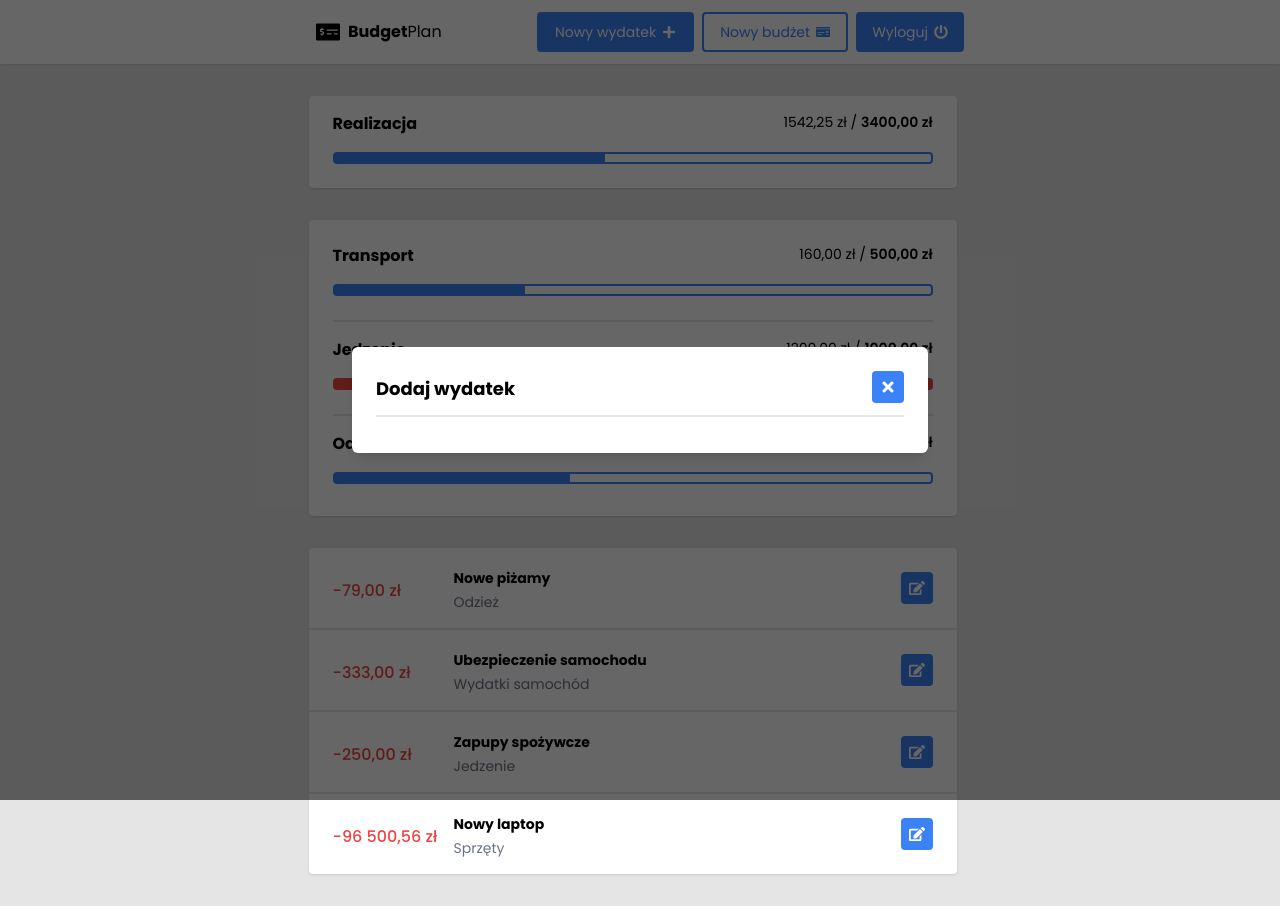
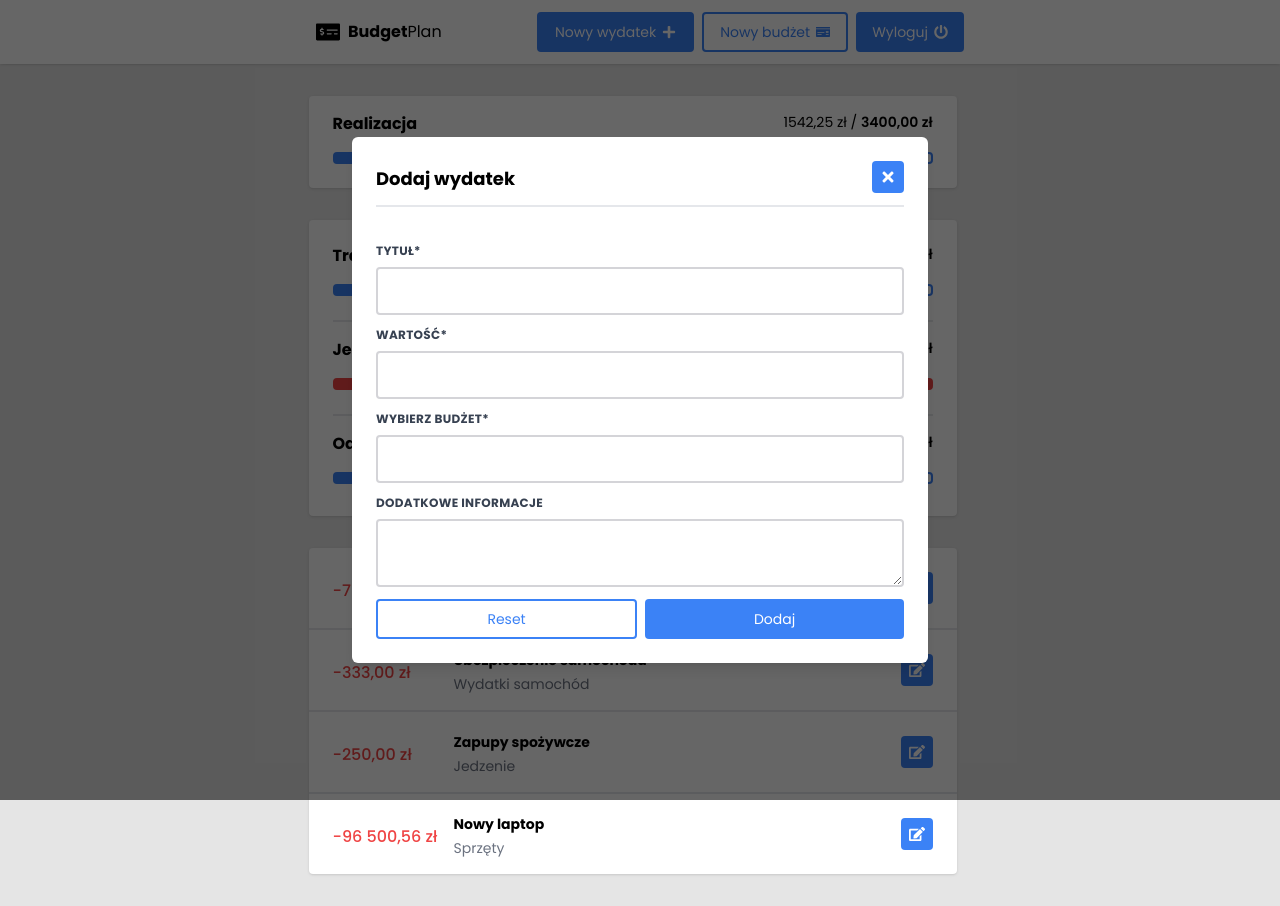
Before and after one commit to grzegorzpokorski/budget-plan, a Next.js app: page / in a window 1280 px wide. Both pictures are taken after a click on the button "Nowy wydatek". Built offline with nearby package versions, Linux system fonts and the light colour scheme.

Commit message:
feat: add form to AddBudgetModal and develop form for AddExpenseModal

```diff
--- /dev/null
+++ b/src/components/atoms/FormInfo/FormInfo.tsx
@@ -0,0 +1,29 @@
+import { twMerge } from "tailwind-merge";
+
+type Props = {
+  content: string;
+  error: boolean;
+  id?: string;
+  withMarginBottom?: boolean;
+  textCenter?: boolean;
+};
+
+export const FormInfo = ({
+  content,
+  error,
+  id,
+  withMarginBottom,
+  textCenter,
+}: Props) => (
+  <p
+    id={id}
+    className={twMerge(
+      "mt-3 rounded p-3 text-sm",
+      error ? "bg-red-200 text-red-900" : "bg-green-200 text-green-900",
+      withMarginBottom && "mb-3",
+      textCenter && "text-center",
+    )}
+  >
+    {content}
+  </p>
+);
--- /dev/null
+++ b/src/components/atoms/Label/Label.tsx
@@ -0,0 +1,15 @@
+import type { ReactNode } from "react";
+
+type Props = {
+  children: ReactNode;
+  htmlFor: string;
+};
+
+export const Label = ({ children, htmlFor }: Props) => (
+  <label
+    htmlFor={htmlFor}
+    className="block uppercase tracking-wide text-gray-700 text-xs font-bold mb-2"
+  >
+    {children}
+  </label>
+);
--- a/src/components/molecules/BaseModal/BaseModal.tsx
+++ b/src/components/molecules/BaseModal/BaseModal.tsx
@@ -18,7 +18,7 @@ export const BaseModal = ({ title, children, closeModal }: Props) => {
       id={id}
       role="dialog"
       className="fixed top-0 left-0 h-full w-full p-3 z-50 overflow-y-auto bg-black/60 animate-[opacity_.15s_ease-in-out]"
-      onClick={() => closeModal()}
+      onClick={closeModal}
       aria-modal
       aria-labelledby={`${id}-title`}
     >
@@ -31,11 +31,7 @@ export const BaseModal = ({ title, children, closeModal }: Props) => {
             <h2 id={`${id}-title`} className="font-bold text-lg mt-1">
               {title}
             </h2>
-            <Button
-              size="square"
-              className="self-start"
-              onClick={() => closeModal()}
-            >
+            <Button size="square" className="self-start" onClick={closeModal}>
               <span className="sr-only">zamnij modal</span>
               <FaPlus className="rotate-45" />
             </Button>
--- /dev/null
+++ b/src/components/molecules/Input/Input.tsx
@@ -0,0 +1,56 @@
+"use client";
+
+import { FormInfo } from "@/components/atoms/FormInfo/FormInfo";
+import { Label } from "@/components/atoms/Label/Label";
+import { ChangeEvent, forwardRef, InputHTMLAttributes, useId } from "react";
+import { twMerge } from "tailwind-merge";
+
+type Props = {
+  onChange: (e: ChangeEvent<HTMLInputElement>) => void;
+  type: "text" | "number";
+  isError: boolean;
+  label: string;
+  errormessage: string;
+  disabled?: boolean;
+} & Omit<InputHTMLAttributes<HTMLInputElement>, "value" | "type">;
+
+export const Input = forwardRef<HTMLInputElement, Props>(
+  (
+    { label, type, required, disabled, isError, errormessage, ...rest },
+    ref,
+  ) => {
+    const id = useId();
+
+    return (
+      <>
+        <Label htmlFor={id}>
+          {label}
+          {required && <span aria-hidden="true">*</span>}
+        </Label>
+        <input
+          id={id}
+          ref={ref}
+          type={type}
+          required={required}
+          disabled={disabled}
+          className={twMerge(
+            "appearance-none block w-full bg-white text-gray-700 border-2 border-zinc-300 focus:border-blue-500 rounded py-3 px-4 mb-3 leading-tight focus:outline-none focus:bg-white ",
+            isError && "border-red-500 focus:border-red-500",
+          )}
+          aria-describedby={isError ? `${id}-hint` : undefined}
+          {...rest}
+        />
+        {isError && (
+          <FormInfo
+            id={`${id}-hint`}
+            content={errormessage}
+            error={true}
+            withMarginBottom
+          />
+        )}
+      </>
+    );
+  },
+);
+
+Input.displayName = "Input";
--- a/src/components/organisms/Input/Input.tsx
+++ b/src/components/molecules/Textarea/Textarea.tsx
@@ -1,36 +1,28 @@
 "use client";
 
+import { FormInfo } from "@/components/atoms/FormInfo/FormInfo";
+import { Label } from "@/components/atoms/Label/Label";
 import { ChangeEvent, forwardRef, InputHTMLAttributes, useId } from "react";
 import { twMerge } from "tailwind-merge";
 
 type Props = {
-  onChange: (e: ChangeEvent<HTMLInputElement>) => void;
-  type: "text" | "number";
+  onChange: (e: ChangeEvent<HTMLTextAreaElement>) => void;
   isError: boolean;
   label: string;
   errormessage: string;
   disabled?: boolean;
-} & Omit<InputHTMLAttributes<HTMLInputElement>, "value" | "type">;
+} & Omit<InputHTMLAttributes<HTMLTextAreaElement>, "value" | "type">;
 
-export const Input = forwardRef<HTMLInputElement, Props>(
-  (
-    { label, type, required, disabled, isError, errormessage, ...rest },
-    ref,
-  ) => {
+export const Textarea = forwardRef<HTMLTextAreaElement, Props>(
+  ({ label, required, disabled, isError, errormessage, ...rest }, ref) => {
     const id = useId();
 
     return (
       <>
-        <label
-          htmlFor={id}
-          className="block uppercase tracking-wide text-gray-700 text-xs font-bold mb-2"
-        >
-          {label}
-        </label>
-        <input
+        <Label htmlFor={id}>{label}</Label>
+        <textarea
           id={id}
           ref={ref}
-          type={type}
           required={required}
           disabled={disabled}
           className={twMerge(
@@ -40,15 +32,17 @@ export const Input = forwardRef<HTMLInputElement, Props>(
           aria-describedby={isError ? `${id}-hint` : undefined}
           {...rest}
         />
-        <p
-          id={`${id}-hint`}
-          className="block tracking-wide text-red-500 text-xs font-bold mb-3"
-        >
-          {errormessage}
-        </p>
+        {isError && (
+          <FormInfo
+            id={`${id}-hint`}
+            content={errormessage}
+            error={true}
+            withMarginBottom
+          />
+        )}
       </>
     );
   },
 );
 
-Input.displayName = "Input";
+Textarea.displayName = "Textarea";
--- a/src/components/organisms/AddBudgetModal/AddBudgetModal.tsx
+++ b/src/components/organisms/AddBudgetModal/AddBudgetModal.tsx
@@ -4,41 +4,43 @@
 import { z } from "zod";
 import { useForm, SubmitHandler } from "react-hook-form";
 import { zodResolver } from "@hookform/resolvers/zod";
+import { addBudgetFormSchema } from "@/shemas/shemas";
+import { useUIContext } from "@/providers/UIProvider";
 import { BaseModal } from "@/components/molecules/BaseModal/BaseModal";
-import { useUIContext } from "@/providers/UIProvider";
 import { Button } from "@/components/atoms/Button/Button";
-import { Input } from "../Input/Input";
+import { Input } from "../../molecules/Input/Input";
+import { FormInfo } from "@/components/atoms/FormInfo/FormInfo";
 
-const inputsSchema = z.object({
-  name: z.string().min(3, {
-    message: "Nazwa budżetu musi składać się z co najmniej 3 znaków.",
-  }),
-  maxAmount: z.coerce.number().positive({
-    message: "Docelowa wartość budżetu musi być większa od 0.",
-  }),
-});
-
-type InputsType = z.infer<typeof inputsSchema>;
+type InputsType = z.infer<typeof addBudgetFormSchema>;
 
 export const AddBudgetModal = () => {
   const { isAddBudgetModalOpen, closeAddBudgetModal } = useUIContext();
+
   const {
     reset,
     register,
     handleSubmit,
     formState: { errors },
   } = useForm<InputsType>({
-    resolver: zodResolver(inputsSchema),
+    resolver: zodResolver(addBudgetFormSchema),
   });
+
   const onSubmit: SubmitHandler<InputsType> = (data) => {
     console.log(data);
     reset();
   };
 
   if (!isAddBudgetModalOpen) return null;
+
   return (
-    <BaseModal title="Dodaj nowy budżet" closeModal={closeAddBudgetModal}>
-      <form onSubmit={handleSubmit(onSubmit)} className="flex flex-col py-6">
+    <BaseModal
+      title="Dodaj nowy budżet"
+      closeModal={() => {
+        closeAddBudgetModal();
+        reset();
+      }}
+    >
+      <form onSubmit={handleSubmit(onSubmit)} className="flex flex-col pt-6">
         <div className="w-full">
           <Input
             type="text"
@@ -69,6 +71,11 @@ export const AddBudgetModal = () => {
             Dodaj
           </Button>
         </div>
+        {/* <FormInfo
+          content="Wystąpił nieoczekiwany błąd. Spróbuj ponownie póżniej."
+          error={true}
+          textCenter
+        /> */}
       </form>
     </BaseModal>
   );
--- a/src/components/organisms/AddExpenseModal/AddExpenseModal.tsx
+++ b/src/components/organisms/AddExpenseModal/AddExpenseModal.tsx
@@ -1,16 +1,95 @@
+/* eslint-disable @typescript-eslint/no-misused-promises */
 "use client";
 
+import { z } from "zod";
+import { zodResolver } from "@hookform/resolvers/zod";
+import { SubmitHandler, useForm } from "react-hook-form";
+import { useUIContext } from "@/providers/UIProvider";
+import { addExpenseFormSchema } from "@/shemas/shemas";
 import { BaseModal } from "@/components/molecules/BaseModal/BaseModal";
-import { useUIContext } from "@/providers/UIProvider";
+import { Button } from "@/components/atoms/Button/Button";
+import { Input } from "../../molecules/Input/Input";
+import { Textarea } from "@/components/molecules/Textarea/Textarea";
+
+type InputsType = z.infer<typeof addExpenseFormSchema>;
 
 export const AddExpenseModal = () => {
   const { isAddExpenseModalOpen, closeAddExpenseModal } = useUIContext();
+
+  const {
+    reset,
+    register,
+    handleSubmit,
+    formState: { errors },
+  } = useForm<InputsType>({
+    resolver: zodResolver(addExpenseFormSchema),
+  });
+
+  const onSubmit: SubmitHandler<InputsType> = (data) => {
+    console.log(data);
+    reset();
+  };
 
   if (!isAddExpenseModalOpen) return null;
 
   return (
     <BaseModal title="Dodaj wydatek" closeModal={closeAddExpenseModal}>
-      <div></div>
+      <form onSubmit={handleSubmit(onSubmit)} className="flex flex-col pt-6">
+        <div className="w-full">
+          <Input
+            type="text"
+            label="Tytuł"
+            {...register("title")}
+            isError={Boolean(errors.title)}
+            errormessage={errors.title?.message || ""}
+            required
+          />
+        </div>
+        <div className="w-full">
+          <Input
+            type="number"
+            label="Wartość"
+            {...register("amount")}
+            isError={Boolean(errors.amount)}
+            errormessage={errors.amount?.message || ""}
+            required
+            step={0.01}
+            min={0.01}
+          />
+        </div>
+        <div className="w-full">
+          <Input
+            type="text"
+            label="Wybierz budżet"
+            {...register("budget")}
+            isError={Boolean(errors.budget)}
+            errormessage={errors.budget?.message || ""}
+            required
+            step={0.01}
+            min={0.01}
+          />
+        </div>
+        <div className="w-full">
+          <Textarea
+            label="Dodatkowe informacje"
+            {...register("description")}
+            isError={Boolean(errors.description)}
+            errormessage={errors.description?.message || ""}
+          />
+        </div>
+        <div className="flex flex-row gap-2 justify-end">
+          <Button type="reset" variant="outline" className="w-full">
+            Reset
+          </Button>
+          <Button type="submit" className="w-full">
+            Dodaj
+          </Button>
+        </div>
+        {/* <FormInfo
+          content="Wystąpił nieoczekiwany błąd. Spróbuj ponownie póżniej."
+          error={true}
+        /> */}
+      </form>
     </BaseModal>
   );
 };
--- /dev/null
+++ b/src/shemas/shemas.ts
@@ -0,0 +1,21 @@
+import { z } from "zod";
+
+export const addBudgetFormSchema = z.object({
+  name: z.string().min(3, {
+    message: "Nazwa budżetu musi składać się z co najmniej 3 znaków.",
+  }),
+  maxAmount: z.coerce.number().positive({
+    message: "Docelowa wartość budżetu musi być większa od 0.",
+  }),
+});
+
+export const addExpenseFormSchema = z.object({
+  title: z.string().min(1, { message: "Tytuł nie może być pusty" }),
+  amount: z.coerce.number().positive({
+    message: "Wartość wydatku musi być większa od 0.",
+  }),
+  budget: z.string().min(3, {
+    message: "Nazwa budżetu musi składać się z co najmniej 3 znaków.",
+  }),
+  description: z.string(),
+});
```
